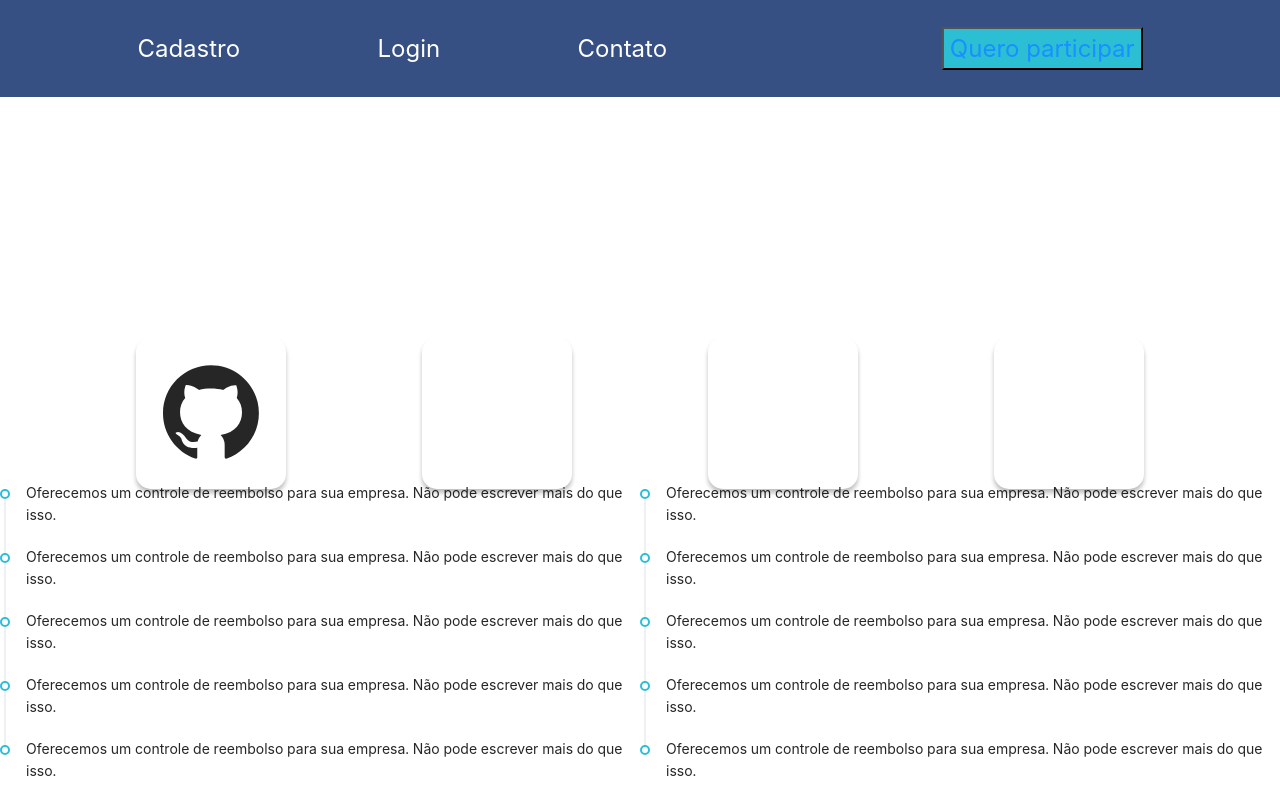
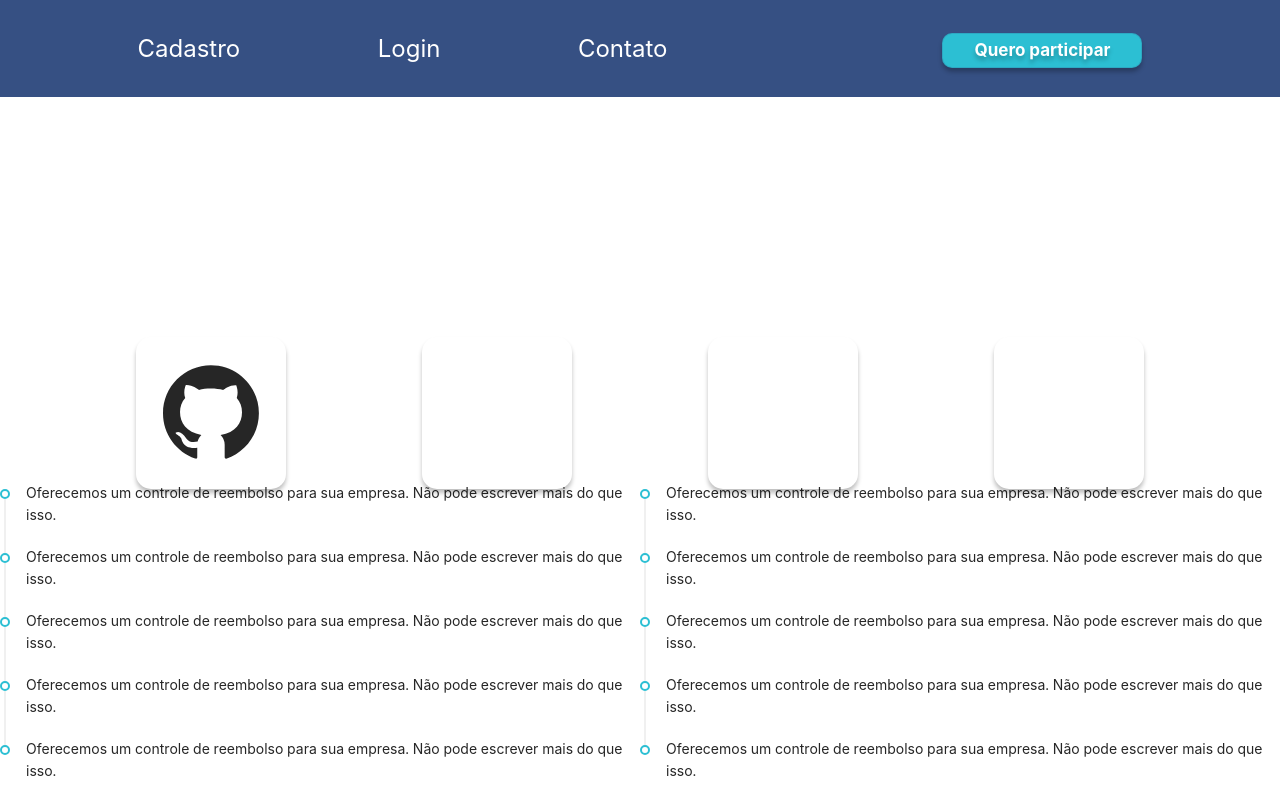
Before and after one commit to ricardossantis/reembolsa_ai, a React (Create React App) app: page / in a window 1280 px wide. Shown: the top 800 px of the page. Built offline with nearby package versions, Linux system fonts and the light colour scheme.

Commit message:
fix: header button

```diff
--- a/src/components/main-page/home-button/index.jsx
+++ b/src/components/main-page/home-button/index.jsx
@@ -1,14 +1,11 @@
 import React from "react";
-import { Link } from "react-router-dom";
 import { ZButton } from "./home-button-style.js";
 
 const Button = (props) => {
   return (
-    <Link to="/cadastro">
-      <button style={{ backgroundColor: props.bckButton }}>
-        Quero participar
-      </button>
-    </Link>
+    <ZButton style={{ backgroundColor: props.bckButton }} to="/cadastro">
+      Quero participar
+    </ZButton>
   );
 };
 
--- a/src/components/system-general/header/index.jsx
+++ b/src/components/system-general/header/index.jsx
@@ -33,7 +33,7 @@ const Header = (props) => {
         </MLink>
       </MenuItem>
       <MenuItem key="4">
-        <MLink to={props.link3} style={{ color: "#FFFFFF" }}>
+        <MLink to={props.link4} style={{ color: "#FFFFFF" }}>
           {props.title4}
         </MLink>
       </MenuItem>
@@ -54,7 +54,7 @@ const Header = (props) => {
         <MinHeader style={{ backgroundColor: props.minColor }}>
           {props.input}
           <Dropdown overlay={menuHamburguer}>
-              <Hamburguer style={{ color: props.burguerColor }} />
+            <Hamburguer style={{ color: props.burguerColor }} />
           </Dropdown>
         </MinHeader>
       )}
--- a/src/routes/routes.js
+++ b/src/routes/routes.js
@@ -92,6 +92,7 @@ const Routes = () => {
             </Switch>
           </>
         );
+        //adicionei isto na rota e também o setAuth para logout
       default:
         return setRole("none");
     }
```
